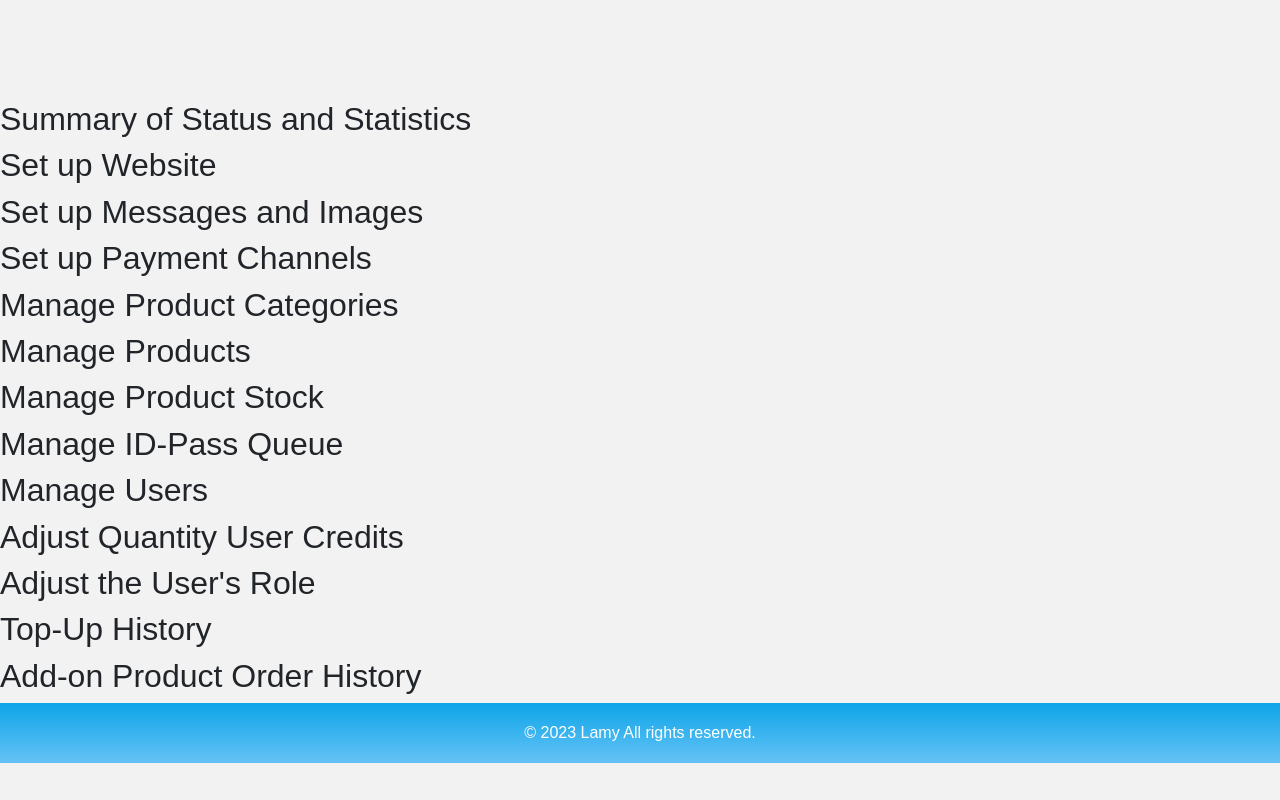
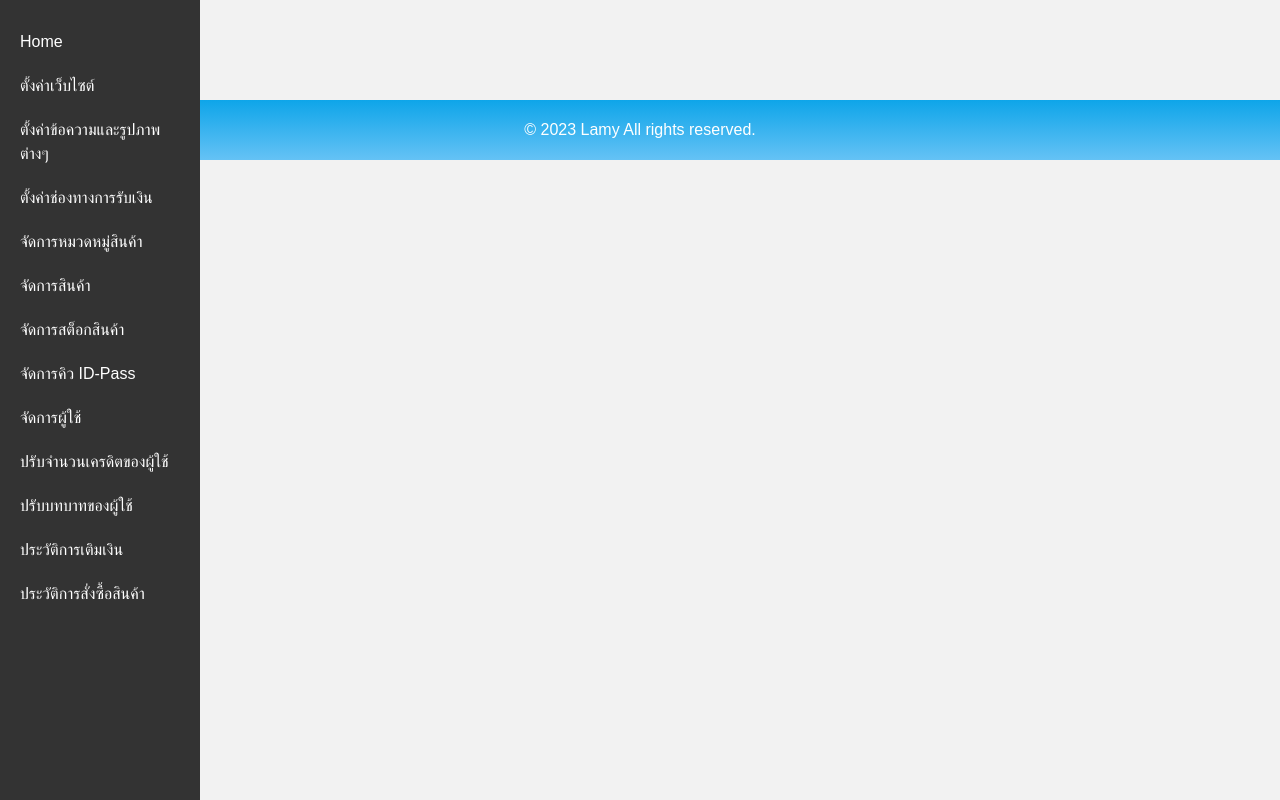
Before and after one commit to devjinx/lamy, a Vue app: page /dashboard in a window 1280 px wide. Built offline with nearby package versions, Linux system fonts and the light colour scheme.

Commit message:
update menu dashboard 10%

```diff
--- /dev/null
+++ b/src/components/Menu.vue
@@ -0,0 +1,53 @@
+<template>
+    <div class="Menu">
+      <ul>
+        <li><router-link to="/">Home</router-link></li>
+        <li><router-link to="/Dashboard/">ตั้งค่าเว็บไซต์</router-link></li>
+        <li><router-link to="/Dashboard/">ตั้งค่าข้อความและรูปภาพต่างๆ</router-link></li>
+        <li><router-link to="/Dashboard/">ตั้งค่าช่องทางการรับเงิน</router-link></li>
+        <li><router-link to="/Dashboard/">จัดการหมวดหมู่สินค้า</router-link></li>
+        <li><router-link to="/Dashboard/">จัดการสินค้า</router-link></li>
+        <li><router-link to="/Dashboard/">จัดการสต็อกสินค้า</router-link></li>
+        <li><router-link to="/Dashboard/">จัดการคิว ID-Pass</router-link></li>
+        <li><router-link to="/Dashboard/">จัดการผู้ใช้</router-link></li>
+        <li><router-link to="/Dashboard/">ปรับจำนวนเครดิตของผู้ใช้</router-link></li>
+        <li><router-link to="/Dashboard/">ปรับบทบาทของผู้ใช้</router-link></li>
+        <li><router-link to="/Dashboard/">ประวัติการเติมเงิน</router-link></li>
+        <li><router-link to="/Dashboard/">ประวัติการสั่งซื้อสินค้า</router-link></li>
+      </ul>
+    </div>
+  </template>
+
+  <script>
+  export default {
+    name: "Menu",
+  };
+</script>
+
+  <style scoped>
+  .Menu {
+    position: fixed;
+    left: 0;
+    top: 0;
+    width: 200px; /* Adjust as needed */
+    height: 100%;
+    background-color: #333;
+    padding: 20px;
+  }
+
+  .Menu ul {
+    list-style-type: none;
+    padding: 0;
+  }
+
+  .Menu ul li a {
+    color: white;
+    text-decoration: none;
+    display: block;
+    padding: 10px 0;
+  }
+
+  .Menu ul li a:hover {
+    background-color: #555;
+  }
+  </style>
--- a/src/views/Login.vue
+++ b/src/views/Login.vue
@@ -119,7 +119,7 @@
     display: flex;
     justify-content: center;
     align-items: center;
-    min-height: calc(106.6vh - 120px);
+    min-height: calc(107vh - 120px);
   }
 
   .form-container {
--- a/src/views/Register.vue
+++ b/src/views/Register.vue
@@ -102,7 +102,7 @@ body {
   display: flex;
   justify-content: center;
   align-items: center;
-  min-height: calc(106.6vh - 120px); /* Adjust based on the height of Navbar and Footer */
+  min-height: calc(107vh - 120px); /* Adjust based on the height of Navbar and Footer */
 }
 
 /* Styles for the form container */
--- a/src/views/dashboard.vue
+++ b/src/views/dashboard.vue
@@ -1,79 +1,18 @@
 <template>
   <div class="Dashboard">
-        <section id="status-summary">
-            <h2>Summary of Status and Statistics</h2>
-            <!-- Content -->
-        </section>
-
-        <section id="website-setup">
-            <h2>Set up Website</h2>
-            <!-- Content -->
-        </section>
-
-        <section id="message-setup">
-            <h2>Set up Messages and Images</h2>
-            <!-- Content -->
-        </section>
-
-        <section id="payment-channels">
-            <h2>Set up Payment Channels</h2>
-            <!-- Content -->
-        </section>
-
-        <section id="product-categories">
-            <h2>Manage Product Categories</h2>
-            <!-- Content -->
-        </section>
-
-        <section id="products-management">
-            <h2>Manage Products</h2>
-            <!-- Content -->
-        </section>
-
-        <section id="stock-management">
-            <h2>Manage Product Stock</h2>
-            <!-- Content -->
-        </section>
-
-        <section id="id-pass-queue">
-            <h2>Manage ID-Pass Queue</h2>
-            <!-- Content -->
-        </section>
-
-        <section id="user-management">
-            <h2>Manage Users</h2>
-            <!-- Content -->
-        </section>
-
-        <section id="user-credits">
-            <h2>Adjust Quantity User Credits</h2>
-            <!-- Content -->
-        </section>
-
-        <section id="user-role">
-            <h2>Adjust the User's Role</h2>
-            <!-- Content -->
-        </section>
-
-        <section id="top-up-history">
-            <h2>Top-Up History</h2>
-            <!-- Content -->
-        </section>
-
-        <section id="order-history">
-            <h2>Add-on Product Order History</h2>
-            <!-- Content -->
-        </section>
+    <Menu />
     <Footer />
   </div>
 </template>
 
 <script>
+import Menu from '../components/Menu.vue';
 import Footer from '../components/Footer.vue';
 
 export default {
   name: 'Dashboard',
   components: {
+    Menu,
     Footer
   }
 };
```
